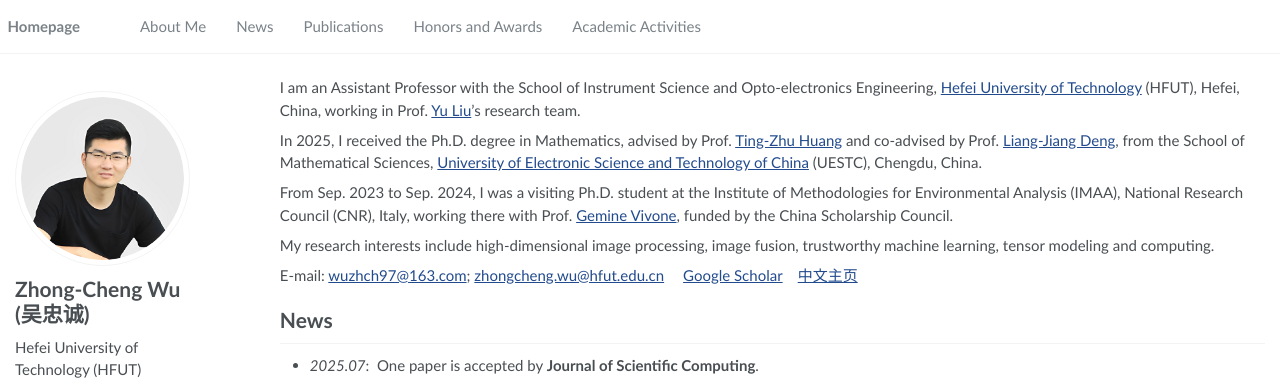
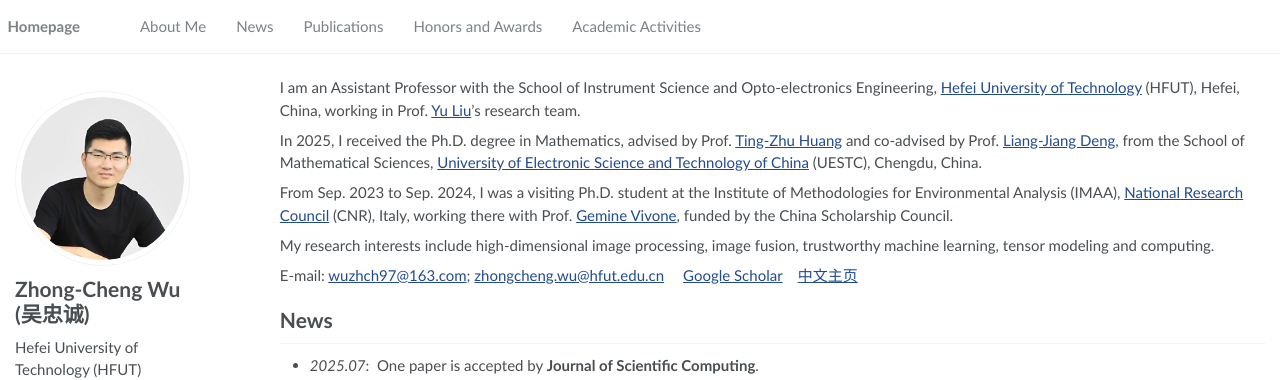
Before and after one commit to zhongchengwu/zhongchengwu.github.io, a Jekyll site: the page built from _pages/about.md, in a window 1280 px wide and 900 px high. Shown: the top 380 px of the window. Built offline with Jekyll 4.4.1, drawn with Linux system fonts in a browser that asks for light colours; part of the change alters nothing that is shown.

```diff
--- a/_pages/about.md
+++ b/_pages/about.md
@@ -22,7 +22,7 @@ I am an Assistant Professor with the School of Instrument Science and Opto-elect
 
 In 2025, I received the Ph.D. degree in Mathematics, advised by Prof. [Ting-Zhu Huang](http://www.math.uestc.edu.cn/info/1081/2041.htm) and co-advised by Prof. [Liang-Jiang Deng](https://liangjiandeng.github.io/), from the School of Mathematical Sciences, [University of Electronic Science and Technology of China](https://www.uestc.edu.cn/) (UESTC), Chengdu, China.
 
-From Sep. 2023 to Sep. 2024, I was a visiting Ph.D. student at the Institute of Methodologies for Environmental Analysis (IMAA), National Research Council (CNR), Italy, working there with Prof. [Gemine Vivone](https://sites.google.com/site/vivonegemine), funded by the China Scholarship Council.
+From Sep. 2023 to Sep. 2024, I was a visiting Ph.D. student at the Institute of Methodologies for Environmental Analysis (IMAA), [National Research Council](https://www.cnr.it/en) (CNR), Italy, working there with Prof. [Gemine Vivone](https://sites.google.com/site/vivonegemine), funded by the China Scholarship Council.
 
 My research interests include high-dimensional image processing, image fusion, trustworthy machine learning, tensor modeling and computing.
 
```
